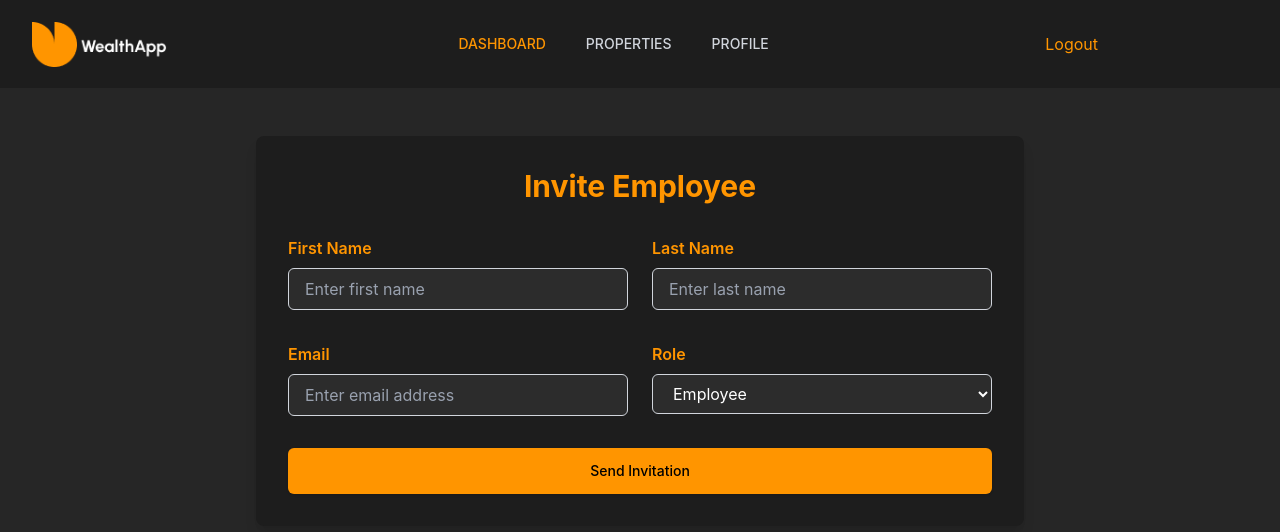
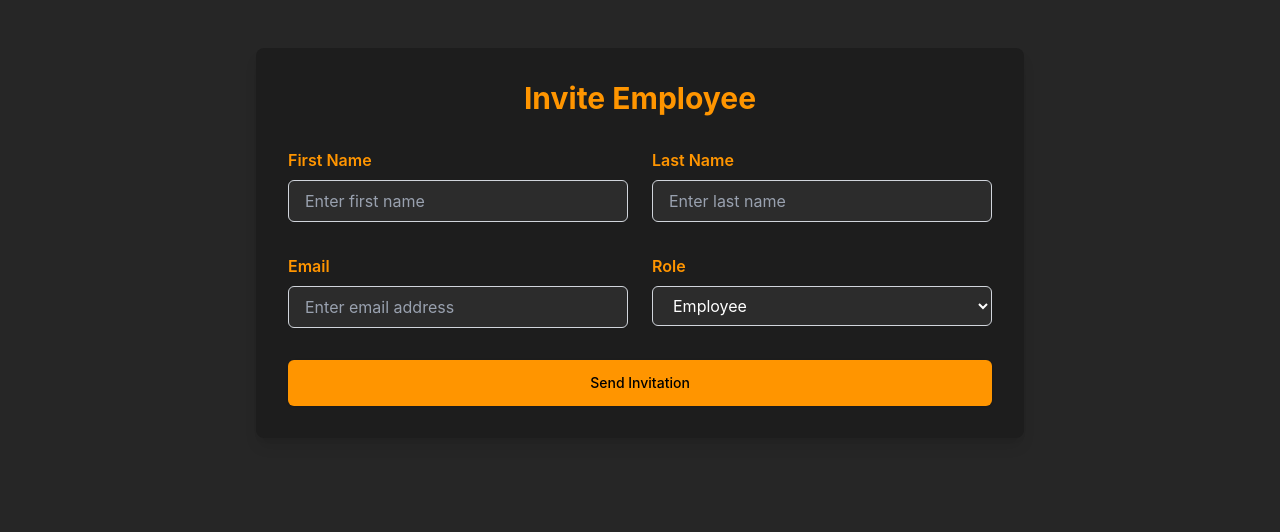
Before and after one commit to Aditys018/WealthApp, a React (Vite) app in the folder frontend/: page /invite in a window 1280 px wide. Shown: the top 532 px of the page. Built offline with nearby package versions, Linux system fonts and the light colour scheme; no server answers.

Commit message:
fix: Fix the header
Fix the header visiblity for auth/non-auth routes

```diff
--- a/frontend/src/routes/__root.tsx
+++ b/frontend/src/routes/__root.tsx
@@ -4,32 +4,33 @@ import type { QueryClient } from '@tanstack/react-query'
 import {
   Outlet,
   createRootRouteWithContext,
-  useRouter,
+  useLocation,
 } from '@tanstack/react-router'
 import { TanStackRouterDevtools } from '@tanstack/react-router-devtools'
 import TanStackQueryLayout from '../integrations/tanstack-query/layout.tsx'
+import { useAuth } from '@/context/AuthContext.tsx'
 
 interface MyRouterContext {
   queryClient: QueryClient
 }
 
 export const Route = createRootRouteWithContext<MyRouterContext>()({
-  component: () => {
-    const router = useRouter()
-    const currentPath = router.state.location.pathname
+  component: RootLayout,
+})
 
-    // Show only logo header on these pages
-    const showOnlyLogoHeader = ['/', '/login', '/register'].includes(
-      currentPath,
-    )
+function RootLayout() {
+  const { user } = useAuth()
+  const location = useLocation()
+  const currentPath = location.pathname
+
+  const isAuthPage = ['/', '/login', '/register'].includes(currentPath)
 
   return (
     <>
-        {showOnlyLogoHeader ? <Header /> : <Navbar />}
+      {user ? <Navbar /> : isAuthPage ? <Header /> : null}
       <Outlet />
       <TanStackRouterDevtools />
       <TanStackQueryLayout />
     </>
   )
-  },
-})
+}
--- a/frontend/src/routes/dashboard.tsx
+++ b/frontend/src/routes/dashboard.tsx
@@ -5,12 +5,11 @@ import { createFileRoute, redirect } from '@tanstack/react-router'
 export const Route = createFileRoute('/dashboard')({
   beforeLoad: () => {
     const user = JSON.parse(localStorage.getItem('user') || 'null')
+    console.log('User::::🔴🔴🔴', user)
 
-    if (!user || user.role !== 'ADMIN') {
-      throw redirect({ to: '/maps' })
-    }
+    const allowedRoles = ['ADMIN', 'COMPANY_ADMIN']
 
-    if (!user || user.role !== 'COMPANY_ADMIN') {
+    if (!user || !allowedRoles.includes(user.role)) {
       throw redirect({ to: '/maps' })
     }
   },
```
Lines whose indentation alone changed are shown as unchanged.
